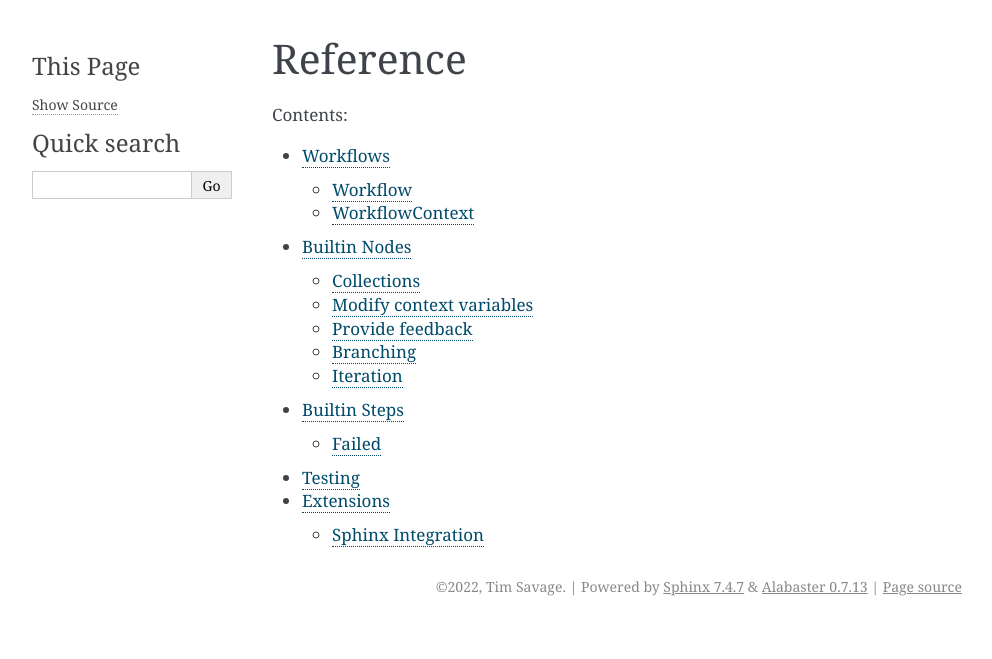
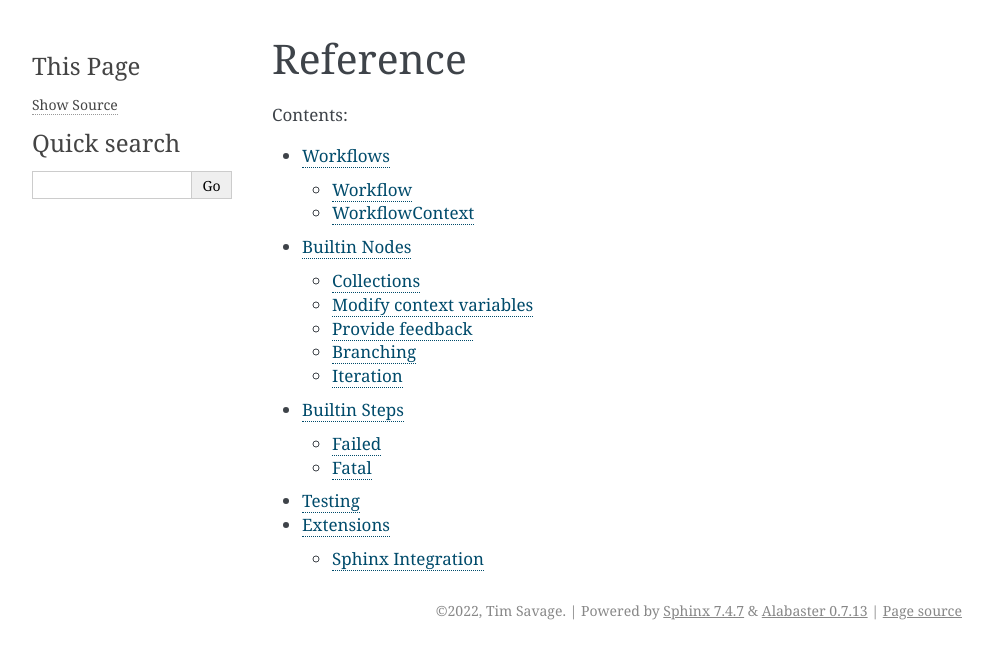
Before and after one commit to pyapp-org/pyapp-flow, a Sphinx documentation site: the page built from docs/source/reference/index.rst, in a window 1280 px wide. Shown: the top 659 px of the page, without its empty margins (148-1140 px from the left). Built offline with Sphinx 7.4.7, drawn with Linux system fonts in a browser that asks for light colours.

Commit message:
Add fatal command into docs

```diff
--- a/docs/source/reference/steps.rst
+++ b/docs/source/reference/steps.rst
@@ -8,3 +8,9 @@ Failed
 ------
 
 .. autofunction:: pyapp_flow.steps.failed
+
+
+Fatal
+-----
+
+.. autofunction:: pyapp_flow.steps.fatal
```
